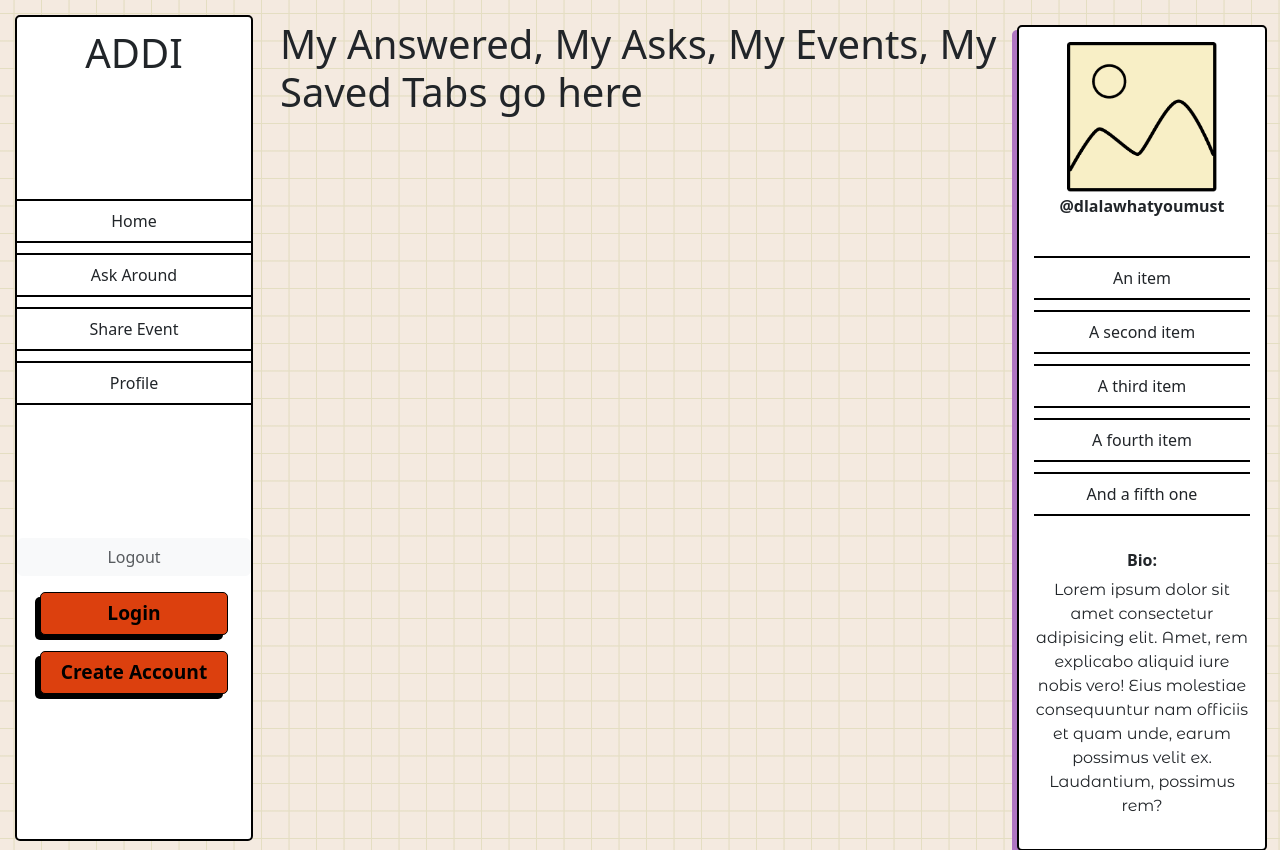
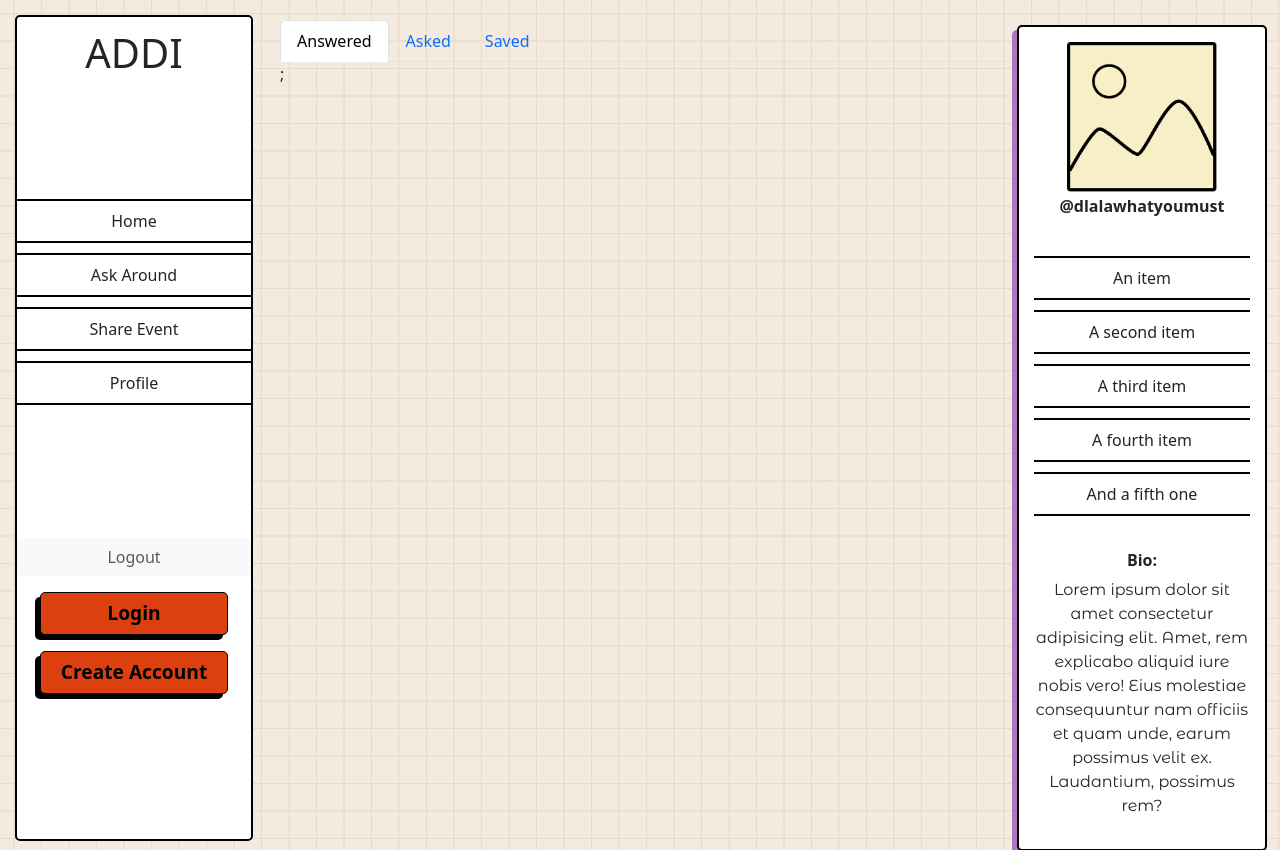
Before and after one commit to Mwape-Kurete/ADDI, a PHP site: page /pages/profile.php in a window 1280 px wide. Shown: the top 850 px of the page. Run offline with PHP 8.4, Linux system fonts and the light colour scheme; some web fonts are replaced.

Commit message:
prof tabs

```diff
--- a/includes/profile-tabs.php
+++ b/includes/profile-tabs.php
@@ -1,13 +1,13 @@
 <!--Profile Tabs Start-->
 <ul class="nav nav-tabs">
     <li class="nav-item">
-        <a class="nav-link active" aria-current="page" href="#">Events</a>
+        <a class="nav-link active" aria-current="page" href="#">Answered</a>
     </li>
     <li class="nav-item">
-        <a class="nav-link" href="#">Asks</a>
+        <a class="nav-link" href="#">Asked</a>
     </li>
     <li class="nav-item">
-        <a class="nav-link" href="#">Asks</a>
+        <a class="nav-link" href="#">Saved</a>
     </li>
 </ul>
 <!--Profile Tabs End-->
--- a/pages/profile.php
+++ b/pages/profile.php
@@ -2,7 +2,7 @@
 
 <div class="row">
     <div class="col main-pageContent">
-        <h1>My Answered, My Asks, My Events, My Saved Tabs go here</h1>
+        <?php include '../includes/profile-tabs.php' ?>;
     </div>
     <div class="col activityPanel">
         <?php include '../includes/profile_panel.php' ?>
```
